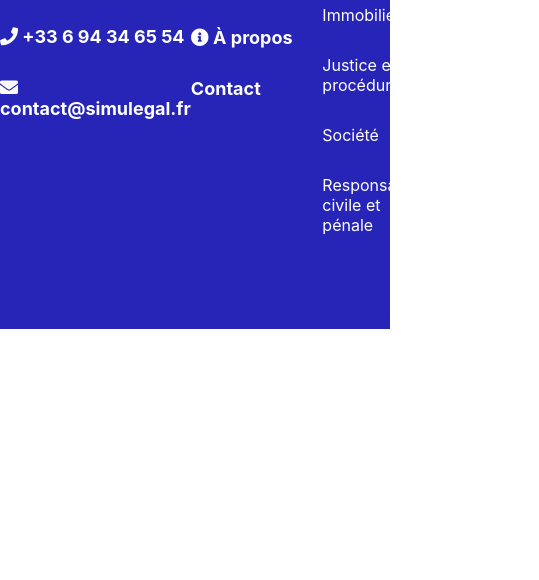
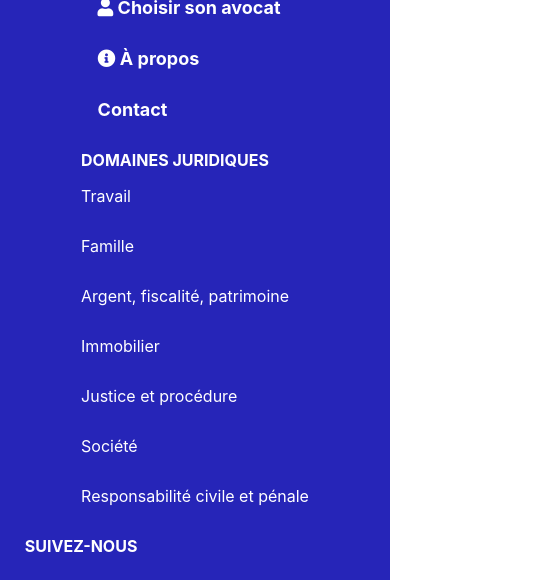
Before and after one commit to Bilimh/profilavocat, a website built with Vite: page index.html in a window 390 px wide. Shown: the part 2975-3555 px from the top of the page, 539 px wide, since content can reach past the window. Before the commit the page ends 3304 px from the top, so only its background shows below. Built offline with nearby package versions, Linux system fonts and the light colour scheme.

Commit message:
modif1 dist

```diff
--- a/style.css
+++ b/style.css
@@ -408,6 +408,18 @@ footer{
   .resp{
     display: flex;
   }
+  .footer_item{
+    display: flex;
+    flex-direction: column;
+    justify-content: space-around;
+    width: 100%;
+    height: 100%;
+    align-items: center;
+  }
+  footer{
+    height: auto;
+    padding-top: 30px;
+  }
 
 
 
```
